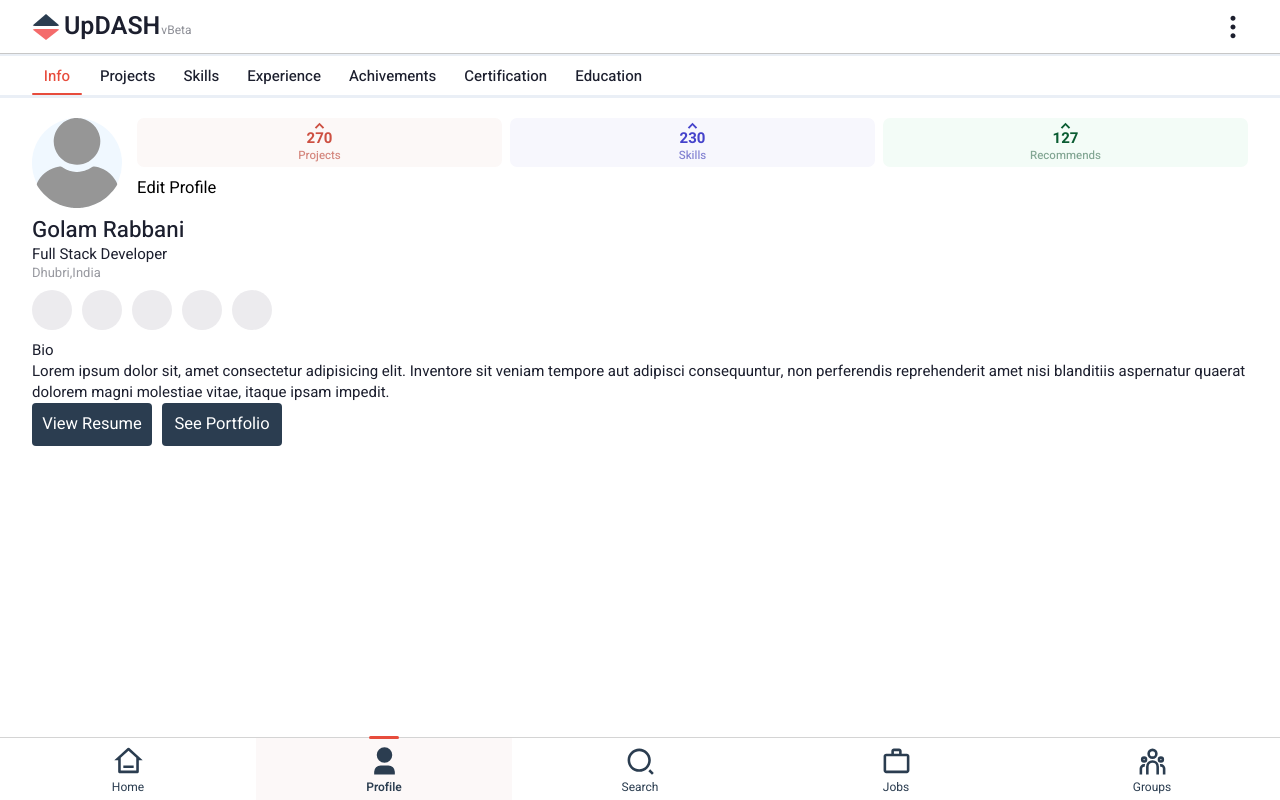
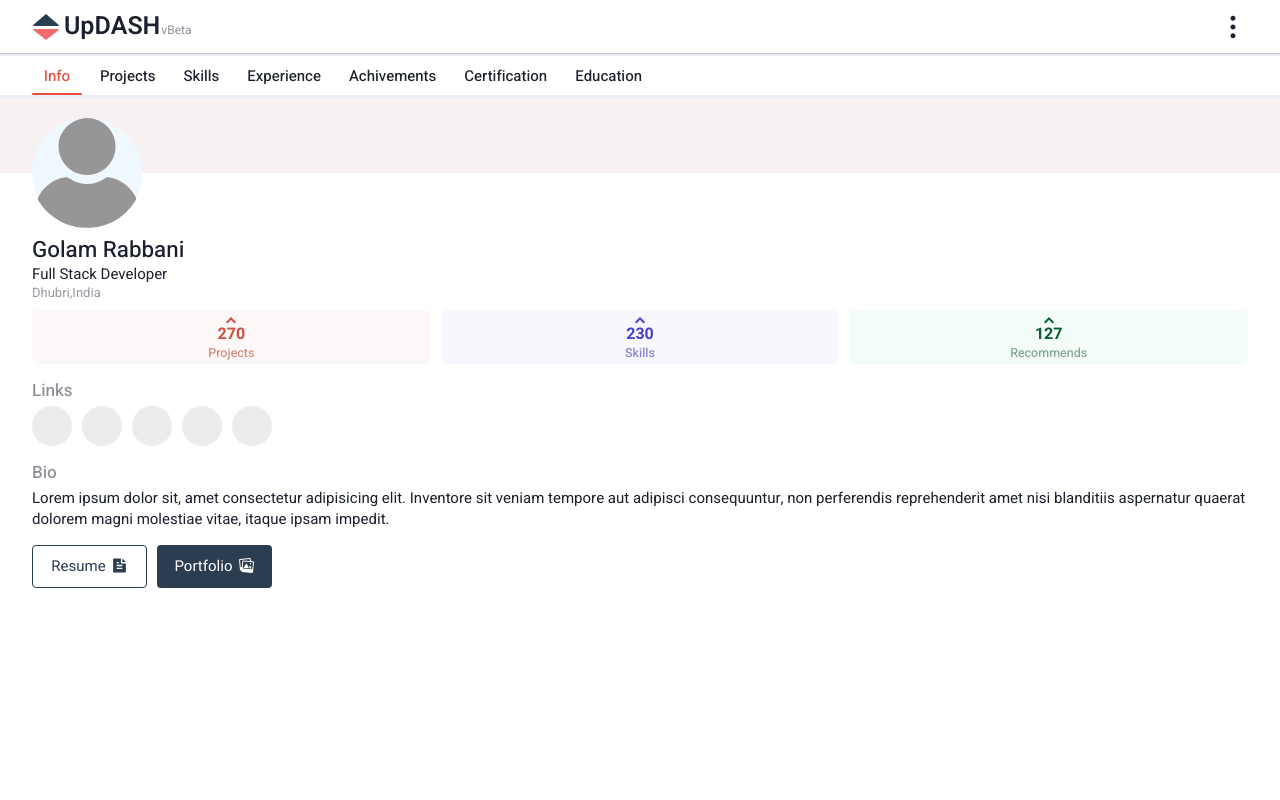
Before and after one commit to canwebe/UpDash, a Next.js app: page /profile/1 in a window 1280 px wide. Built offline with nearby package versions, Linux system fonts and the light colour scheme; no server answers.

Commit message:
👌 IMPROVE: profile info page improving

```diff
--- a/components/ProfileComponents/infoPage/index.jsx
+++ b/components/ProfileComponents/infoPage/index.jsx
@@ -3,22 +3,37 @@ import s from './infoPage.module.css'
 import noUserImg from '@/assets/user.svg'
 import Button from '@/components/button'
 import VotesBar from '../votesBar'
+import {
+  RiBookmarkLine,
+  RiFileTextFill,
+  RiFileTextLine,
+  RiFolderOpenLine,
+  RiShareFill,
+} from 'react-icons/ri'
+import { FaRegFileAlt } from 'react-icons/fa'
+import { MdDescription } from 'react-icons/md'
+import { IoIosImages } from 'react-icons/io'
 
 export default function InfoPage() {
   return (
     <div className={s.infoPageWrapper}>
       <div className={`${s.infoPage} wrapper`}>
-        <div className={s.userImgNameWrapper}>
-          <div className={s.userVotesDiv}>
+        <div className={s.imgVotesDiv}>
           <div className={s.userImg}>
             <Image src={noUserImg} fill alt="User Img" />
           </div>
-            <div className={s.votesMenuDiv}>
+          {/* <VotesBar /> */}
+          {/* <div className={s.votesMenuDiv}>
             <VotesBar />
             <div className={s.profileBtnDiv}>
-                <button>Edit Profile</button>
+              <button className={s.saveBtn}>
+                Save <RiBookmarkLine />
+              </button>
+              <button className={s.shareBtn}>
+                <RiShareFill />
+              </button>
             </div>
-            </div>
+          </div> */}
         </div>
 
         <div className={s.userName}>
@@ -26,8 +41,8 @@ export default function InfoPage() {
           <p className={s.designation}>Full Stack Developer</p>
           <p className={s.place}>Dhubri,India</p>
         </div>
-        </div>
-
+        <VotesBar />
+        <h4 className="subHeader">Links</h4>
         <div className={s.socialLinksWrapper}>
           <a href="#" className={s.socialLink}></a>
           <a href="#" className={s.socialLink}></a>
@@ -35,16 +50,36 @@ export default function InfoPage() {
           <a href="#" className={s.socialLink}></a>
           <a href="#" className={s.socialLink}></a>
         </div>
-        <h4>Bio</h4>
-        <p>
+        <h4 className="subHeader">Bio</h4>
+        <p className={s.bio}>
           Lorem ipsum dolor sit, amet consectetur adipisicing elit. Inventore
           sit veniam tempore aut adipisci consequuntur, non perferendis
           reprehenderit amet nisi blanditiis aspernatur quaerat dolorem magni
           molestiae vitae, itaque ipsam impedit.
         </p>
         <div className="btnDiv">
-          <Button>View Resume</Button>
-          <Button>See Portfolio</Button>
+          <a
+            className={s.resumeBtn}
+            href="#"
+            target="_blank"
+            rel="noopener noreferrer"
+          >
+            Resume <RiFileTextFill />
+          </a>
+          <a
+            className={s.portfolioBtn}
+            href="#"
+            target="_blank"
+            rel="noopener noreferrer"
+          >
+            Portfolio <IoIosImages />
+          </a>
+          {/* <Button variant="border" src="#">
+            Resume <RiFileTextFill />
+          </Button> */}
+          {/* <Button src="#">
+            Portfolio <IoIosImages />
+          </Button> */}
         </div>
       </div>
     </div>
--- a/components/ProfileComponents/infoPage/infoPage.module.css
+++ b/components/ProfileComponents/infoPage/infoPage.module.css
@@ -1,37 +1,37 @@
 .infoPageWrapper {
   background-color: white;
   min-height: calc(100dvh - 5.38rem - 3.9rem - 0.5rem);
+  position: relative;
+}
+
+.infoPageWrapper::after {
+  content: '';
+  height: 7.5rem;
+  width: 100%;
+  background-color: hsl(0, 36%, 96%);
+  position: absolute;
+  top: 0;
 }
 
 .infoPage {
   padding-block: 2rem;
 }
 
-.userImgNameWrapper,
-.infoPage {
-  /* display: flex;
-  flex-direction: column;
-  align-items: center; */
-}
-
-.userImgNameWrapper {
+.imgVotesDiv {
   display: flex;
-  flex-direction: column;
+  justify-content: space-between;
+  align-items: flex-end;
+  gap: 1.5rem;
 }
 
 .userImg {
   position: relative;
-  width: 9rem;
-  height: 9rem;
+  width: 11rem;
+  height: 11rem;
   background-color: aliceblue;
   border-radius: 50%;
   flex-shrink: 0;
-}
-
-.userVotesDiv {
-  display: flex;
-  justify-content: space-between;
-  gap: 1.5rem;
+  z-index: 1;
 }
 
 .votesMenuDiv {
@@ -39,6 +39,12 @@
   flex-direction: column;
   gap: 1rem;
   flex: 1;
+  justify-content: space-between;
+}
+
+.profileBtnDiv {
+  display: flex;
+  gap: 1.5rem;
 }
 
 .userName {
@@ -60,7 +66,7 @@
 .socialLinksWrapper {
   display: flex;
   gap: 1rem;
-  margin-bottom: 1rem;
+  margin-bottom: 1.5rem;
 }
 
 .socialLink {
@@ -69,3 +75,46 @@
   height: 4rem;
   border-radius: 50%;
 }
+
+.bio {
+  margin-bottom: 1.5rem;
+}
+
+/* Buttons */
+
+.saveBtn {
+  font-size: 1.5rem;
+  /* background-color: rgb(239, 239, 239); */
+  /* width: 7rem; */
+  padding-block: 0.5rem;
+  font-weight: 500;
+  color: hsl(240, 60%, 50%);
+}
+
+.resumeBtn,
+.portfolioBtn {
+  display: flex;
+  font-size: 1.5rem;
+  gap: 0.5rem;
+  padding: 1rem 0.2rem;
+  align-items: center;
+  width: 11.5rem;
+  border-radius: 0.4rem;
+  justify-content: center;
+}
+
+.resumeBtn svg,
+.portfolioBtn svg {
+  font-size: 1.7rem;
+  margin-top: -0.2rem;
+}
+
+.portfolioBtn {
+  background-color: var(--color-primary);
+  color: white;
+}
+
+.resumeBtn {
+  border: 0.1rem solid var(--color-primary);
+  color: var(--color-primary);
+}
--- a/components/ProfileComponents/infoTop/infoTop.module.css
+++ b/components/ProfileComponents/infoTop/infoTop.module.css
@@ -4,9 +4,10 @@
 }
 
 .infoTop {
-  padding-block: 2rem;
+  padding-block: 1.5rem;
   display: flex;
   gap: 1rem;
+  align-items: center;
 }
 
 .userImg {
--- a/components/ProfileComponents/votesBar/votesBar.module.css
+++ b/components/ProfileComponents/votesBar/votesBar.module.css
@@ -1,18 +1,20 @@
 .votesBarWrapper {
   display: grid;
-  gap: 0.8rem;
+  width: 100%;
+  gap: 1rem;
   grid-template-columns: repeat(3, 1fr);
+  margin-bottom: 1.5rem;
 }
 
 .votesBarWrapper a {
-  font-size: 1.15rem;
+  font-size: 1.25rem;
   display: flex;
   flex-direction: column;
   align-items: center;
   line-height: 1;
   font-weight: 500;
   gap: 0.45rem;
-  padding-bottom: 0.5rem;
+  padding-block: 0.2rem 0.5rem;
   border-radius: 0.7rem;
 }
 
@@ -21,7 +23,7 @@
   flex-direction: column;
   justify-content: center;
   align-items: center;
-  font-size: 1.5rem;
+  font-size: 1.6rem;
   flex-shrink: 0;
   font-weight: 700;
 }
@@ -59,6 +61,7 @@
 /* For Secondary */
 .votesBarWrapper.secondary {
   gap: 0.5rem;
+  margin-bottom: 0;
 }
 .votesBarWrapper.secondary a {
   padding-block: 0.5rem 0.6rem;
--- a/components/button/button.module.css
+++ b/components/button/button.module.css
@@ -1,15 +1,23 @@
 .button {
   background-color: var(--color-primary);
   color: white;
-  padding: 1rem 0.2rem;
-  width: 12rem;
+  padding: 0.95rem 0.2rem;
+  width: 11.5rem;
+}
+.button:disabled {
+  opacity: 0.7;
+}
+
+.button > svg {
+  margin-top: -0.1rem;
 }
 
 .button:global(.grey) {
   background-color: var(--color-grey-1);
   color: hsl(216, 20%, 50%);
 }
-
-.button:disabled {
-  opacity: 0.7;
+.button:global(.border) {
+  border: 1px solid var(--color-primary);
+  background-color: transparent;
+  color: var(--color-primary);
 }
--- a/styles/globals.css
+++ b/styles/globals.css
@@ -106,7 +106,9 @@ h3 {
   font-size: 2.24rem;
 }
 
-h4,
+h4 {
+  font-size: 1.7rem;
+}
 p {
   font-size: 1.5rem;
 }
@@ -128,7 +130,7 @@ main {
 
 /* Styles */
 button {
-  font-size: 1.65rem;
+  font-size: 1.6rem;
   background-color: transparent;
   border: none;
   outline: none;
@@ -196,3 +198,9 @@ textarea:is(:active, :focus) {
   display: flex;
   gap: 1rem;
 }
+
+.subHeader {
+  opacity: 0.5;
+  font-weight: 500;
+  margin-bottom: 0.3rem;
+}
```
Lines whose indentation alone changed are shown as unchanged.
